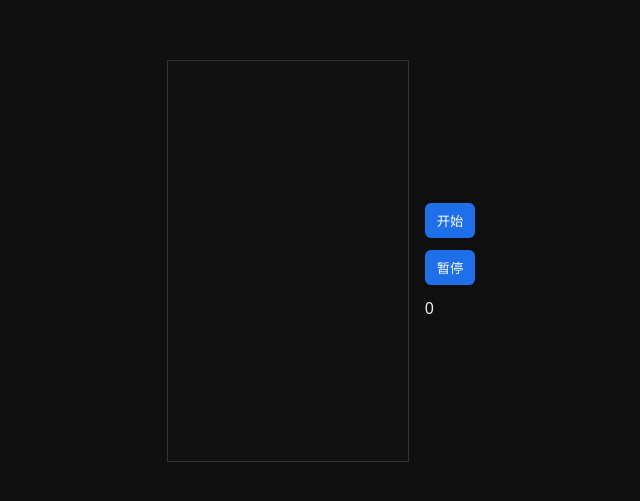
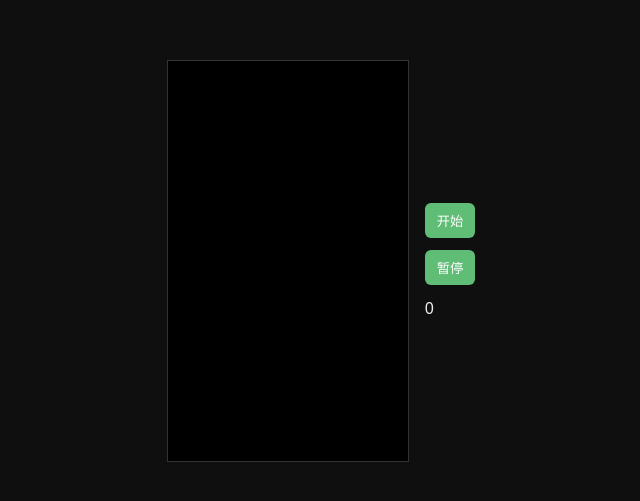
Before and after one commit to 749273346/Git-Learning, a plain HTML site: page 俄罗斯方块/index.html in a window 1280 px wide. Shown: the part 139-640 px from the top of the page, without its empty margins (319-959 px from the left). Drawn offline with Linux system fonts and the light colour scheme.

Commit message:
style: 将游戏背景调整为纯黑

```diff
--- a/俄罗斯方块/style.css
+++ b/俄罗斯方块/style.css
@@ -1,6 +1,6 @@
 html,body{height:100%;margin:0;background:#0f0f10;color:#eee;font-family:system-ui,Arial}
 body{display:flex;align-items:center;justify-content:center}
 .panel{display:flex;gap:12px;flex-direction:column;margin-left:16px}
-button{padding:8px 12px;background:#1f6feb;color:#fff;border:0;border-radius:6px;cursor:pointer}
+button{padding:8px 12px;background:#60bd76;color:#fff;border:0;border-radius:6px;cursor:pointer}
 button:active{transform:scale(0.98)}
-#game{background:#111;border:1px solid #333}
+#game{background:#000;border:1px solid #333}
```
